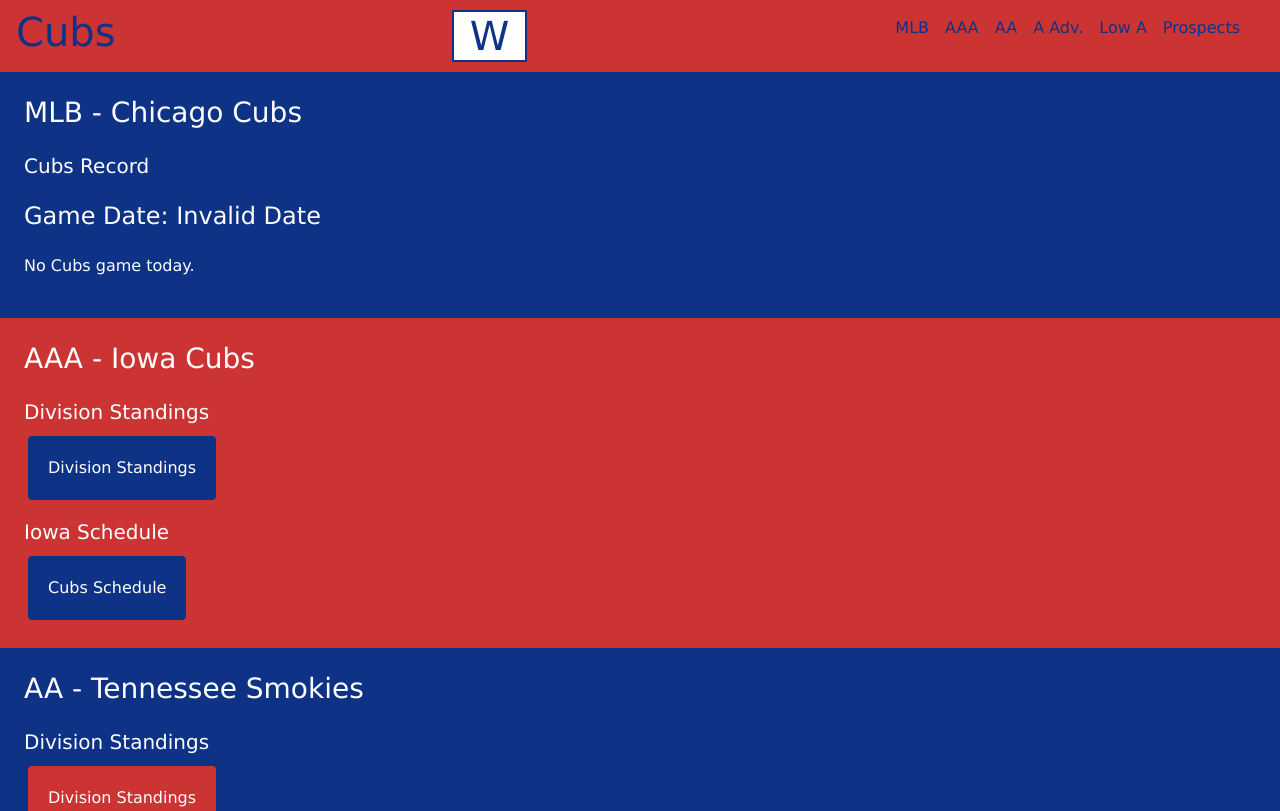
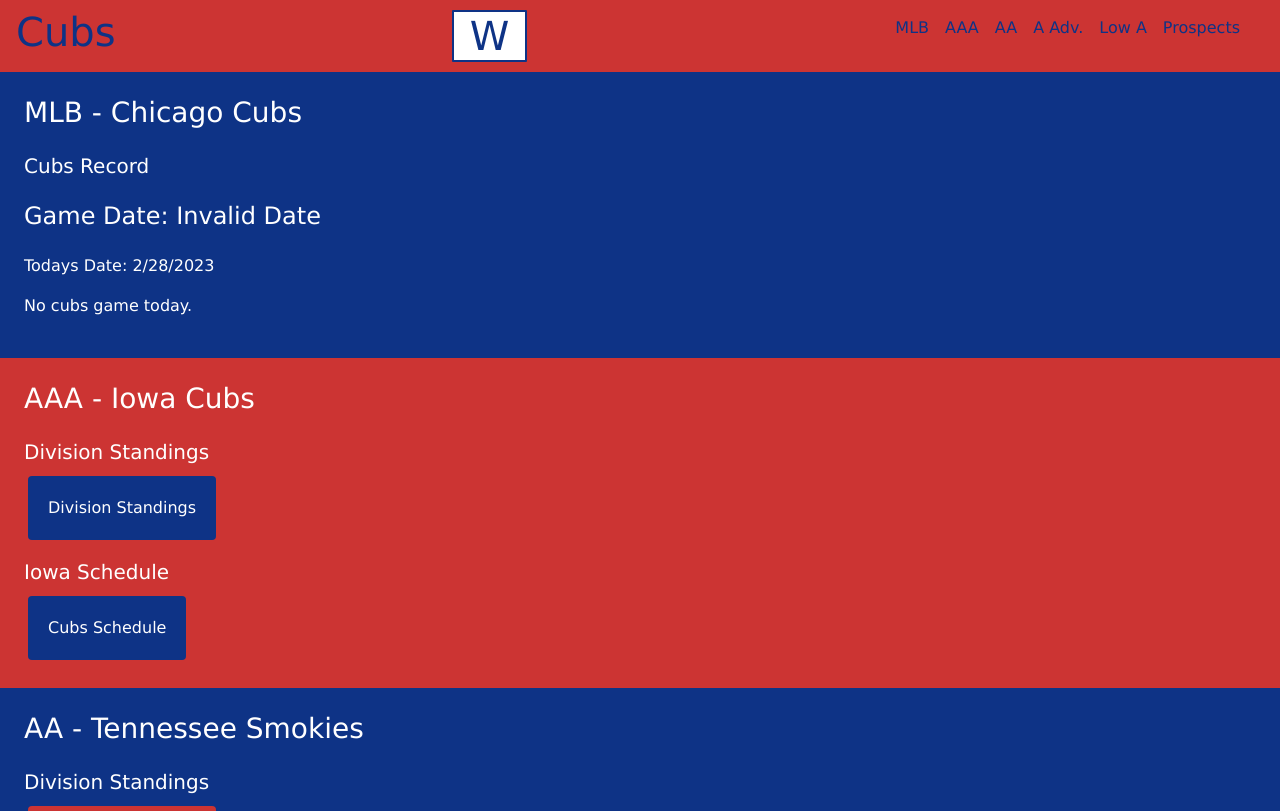
Before and after one commit to cwcox01/cubsplaytoday, a React (Create React App) app: page / in a window 1280 px wide. Shown: the top 811 px of the page. Built offline with nearby package versions, Linux system fonts and the light colour scheme; no server answers.

Commit message:
change to display todays date it no game today

```diff
--- a/src/components/Mlb-schedule.jsx
+++ b/src/components/Mlb-schedule.jsx
@@ -2,6 +2,8 @@
 import { useState, useEffect } from "react";
 
 const CUBS_ID = 112;
+
+const todayDate = new Date().toLocaleDateString("en-US");
 
 function Mlbschedule() {
   // setting a space variable for Away/Home Record between the string home/away record and the actual record
@@ -102,7 +104,12 @@
             </div>
           </div>
         ) : (
-          <p className="schedule-standings-header">No Cubs game today.</p>
+          <div>
+            <p className="schedule-standings-header">
+              Todays Date: {todayDate}
+            </p>
+            <p className="schedule-standings-header">No cubs game today.</p>
+          </div>
         )}
       </div>
     </div>
```
